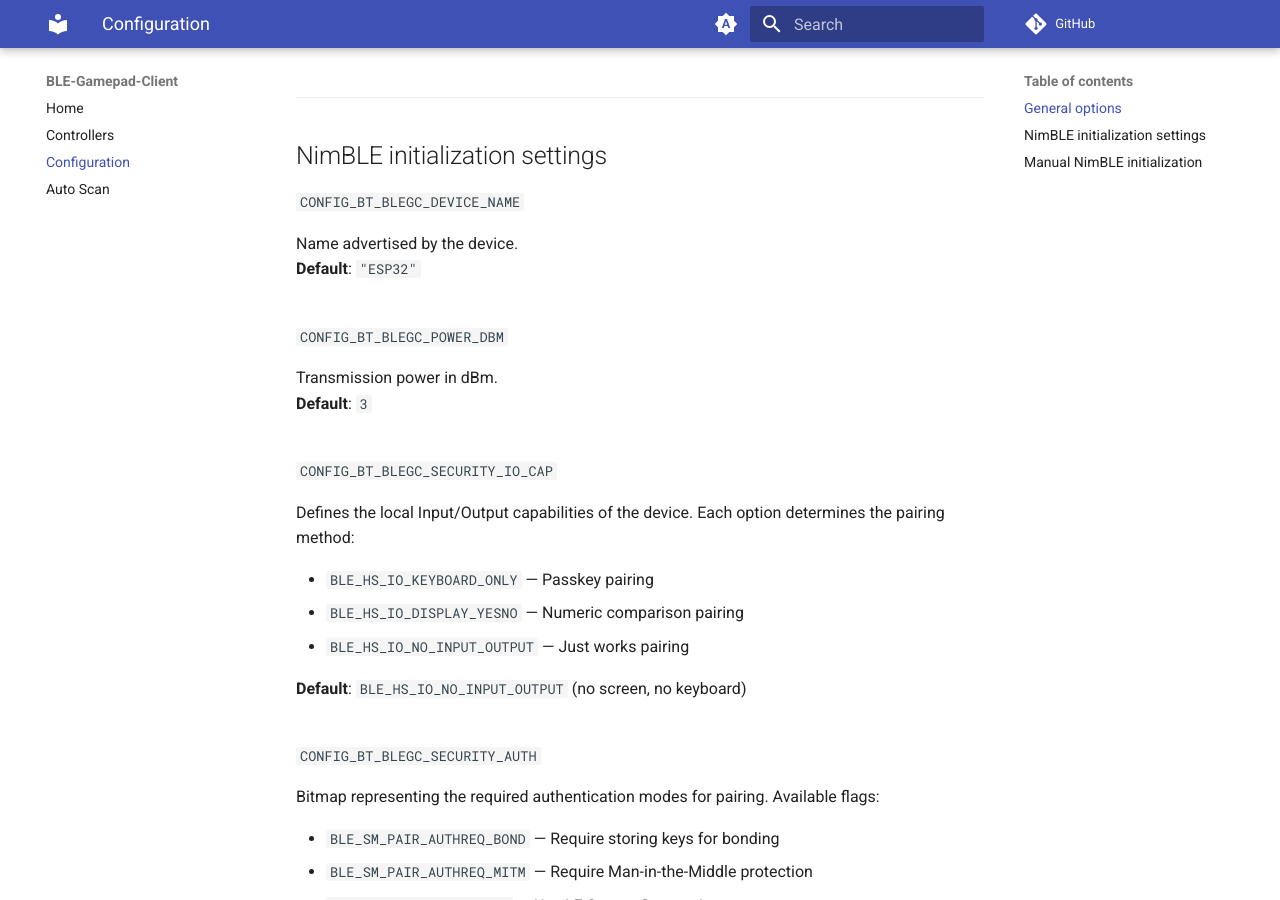
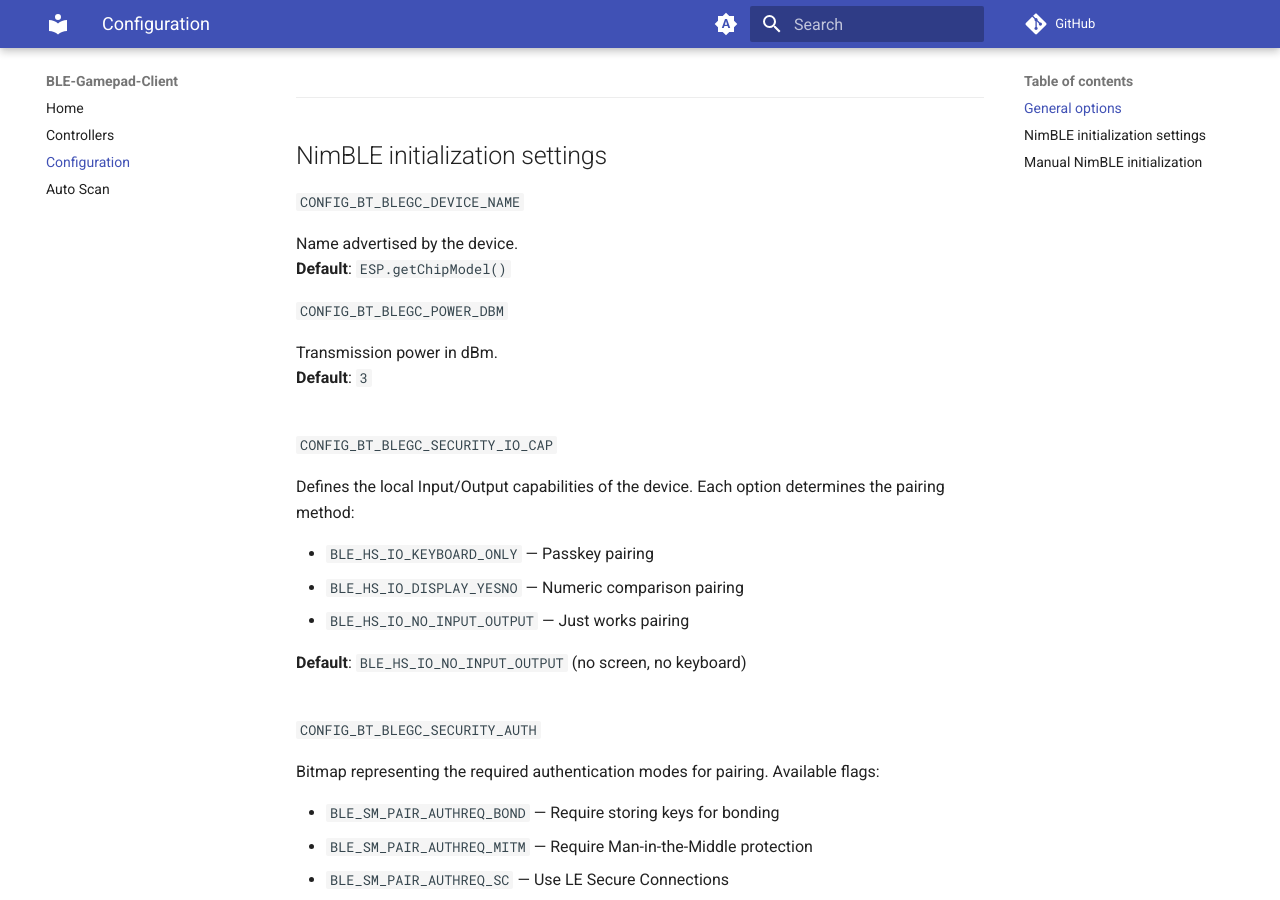
Before and after one commit to tbekas/BLE-Gamepad-Client, an MkDocs documentation site: the page built from docs/configuration.md, in a window 1280 px wide and 900 px high, scrolled down 1275 px. Built offline with MkDocs 1.6.1 and Material for MkDocs 9.7.7, drawn with Linux system fonts in a browser that asks for light colours; comment, search, counter and statistics services are not loaded.

Commit message:
Use ESP chip name for a ble device name (#99)
* Use ESP chip name for advertisment

* Update docs

```diff
--- a/docs/configuration.md
+++ b/docs/configuration.md
@@ -55,7 +55,7 @@
 `CONFIG_BT_BLEGC_DEVICE_NAME`
 
 Name advertised by the device.
-**Default**: `"ESP32"`
+**Default**: `ESP.getChipModel()`
 <br/>
 
 `CONFIG_BT_BLEGC_POWER_DBM`
```
Also changed, not shown: 1 other file.
